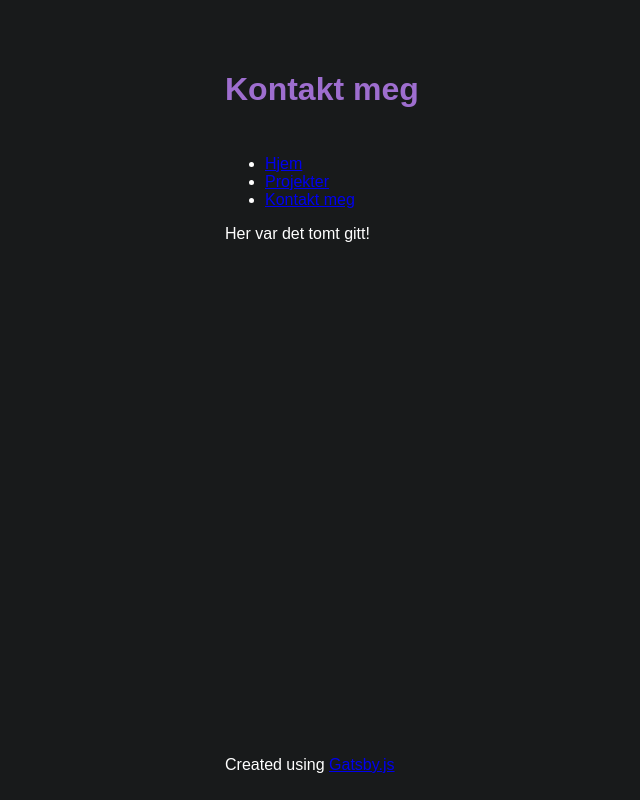
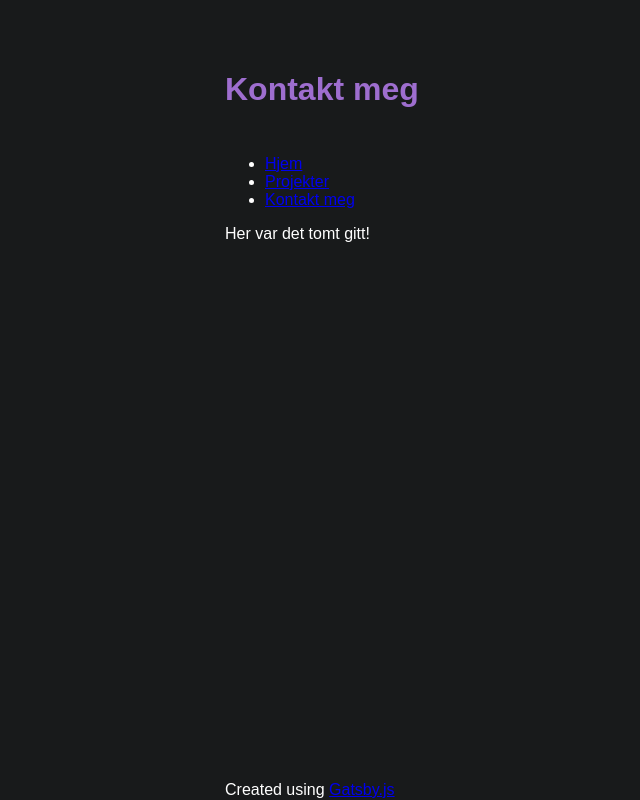
Before and after one commit to emberal/emberal.github.io, a Gatsby site: page /contact-me in a window 1280 px wide. Shown: the whole page, without its empty margins (115-755 px from the left). Built offline with nearby package versions, Linux system fonts and the light colour scheme; Gatsby itself is replaced by a stand-in of ours.

Commit message:
Fixed footer, added extra project

```diff
--- /dev/null
+++ b/projects/foodblog/index.mdx
@@ -0,0 +1,7 @@
+---
+title: "Elenas matblog"
+hero-image: "./frontpage.png"
+hero-image-alt: "Framsiden til Elenas matblog"
+---
+
+Litt tekst her også
--- a/src/layouts/Layout.js
+++ b/src/components/Layout.js
@@ -10,7 +10,7 @@ const layoutStyle = {
     color: "white",
     fontFamily: "sans-serif",
     height: "100vh",
-    overflow: "hidden",
+    overflow: "auto",
 }
 const titleStyle = {
     paddingTop: "50px",
@@ -18,12 +18,16 @@ const titleStyle = {
     color: "#9e6ecf",
 }
 const container = {
-    width: "600px",
+    maxWidth: "600px",
     margin: "auto",
+}
+const footerPlacement = {
+    position: "relative",
+    minHeight: "75vh",
 }
 
 const Layout = ({title, headline, description, children}) => {
-    return(
+    return (
         <div style={layoutStyle}>
             <Helmet>
                 <html lang={"no"}/>
@@ -35,15 +39,16 @@ const Layout = ({title, headline, description, children}) => {
                 <ul className={navLinksStyle}>
                     <li className={navLinkPadding}><Link className={linkStyle} to={"/"}>Hjem</Link></li>
                     <li className={navLinkPadding}><Link className={linkStyle} to={"/projects"}>Projekter</Link></li>
-                    <li className={navLinkPadding}><Link className={linkStyle} to={"/contact-me"}>Kontakt meg</Link></li>
+                    <li className={navLinkPadding}><Link className={linkStyle} to={"/contact-me"}>Kontakt meg</Link>
+                    </li>
                 </ul>
-                <main>
+                <main style={footerPlacement}>
                     {children}
                     <Footer/>
                 </main>
             </div>
         </div>
-    )
+    );
 }
 
 export default Layout
--- a/src/pages/contact-me.js
+++ b/src/pages/contact-me.js
@@ -1,5 +1,5 @@
 import * as React from "react";
-import Layout from "../layouts/Layout";
+import Layout from "../components/Layout";
 
 const ContactMe = () => {
     return(
--- a/src/pages/index.js
+++ b/src/pages/index.js
@@ -1,5 +1,5 @@
 import * as React from "react"
-import Layout from "../layouts/Layout";
+import Layout from "../components/Layout";
 
 const IndexPage = () => {
     return (
@@ -11,7 +11,7 @@ const IndexPage = () => {
                     Hallo dær!
                 </div>
             }/>
-  )
+    );
 }
 
 export default IndexPage
--- a/src/pages/projects/{mdx.slug}.js
+++ b/src/pages/projects/{mdx.slug}.js
@@ -1,5 +1,5 @@
 import * as React from "react";
-import Layout from "../../layouts/Layout";
+import Layout from "../../components/Layout";
 import {graphql} from "gatsby";
 import {MDXRenderer} from "gatsby-plugin-mdx";
 import {GatsbyImage, getImage} from "gatsby-plugin-image";
```
Also changed, not shown: src/pages/projects/index.js (+6 -6 lines), src/components/footer.js (renamed from src/layouts/footer.js). Lines whose indentation alone changed are shown as unchanged.
